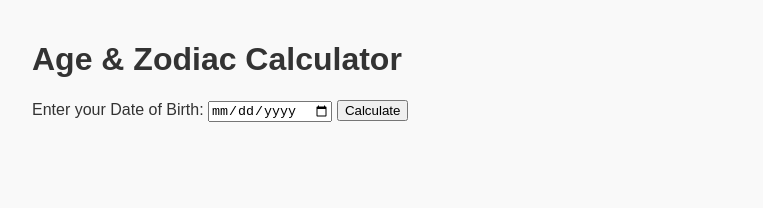
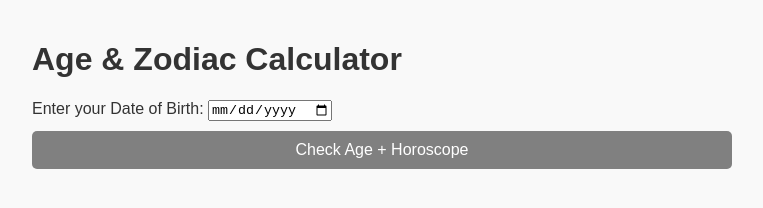
Before and after one commit to ashuZ0/Age-calculator-zodiac-, a plain HTML site: page index.html in a window 1280 px wide. Shown: the whole page, without its empty margins (258-1021 px from the left). Drawn offline with Linux system fonts and the light colour scheme.

Commit message:
Update index.html

```diff
--- a/index.html
+++ b/index.html
@@ -13,6 +13,17 @@
       color: #333;
       max-width: 700px;
       margin: auto;
+    }
+    button {
+      background-color: gray;
+      color: white;
+      border: none;
+      padding: 10px;
+      margin-top: 10px;
+      font-size: 1rem;
+      cursor: pointer;
+      border-radius: 5px;
+      width: 100%;
     }
     .result {
       margin-top: 20px;
@@ -33,7 +44,7 @@
   <h1>Age & Zodiac Calculator</h1>
   <label for="dob">Enter your Date of Birth:</label>
   <input type="date" id="dob">
-  <button onclick="calculate()">Calculate</button>
+  <button onclick="calculate()">Check Age + Horoscope</button>
 
   <div class="result" id="output"></div>
 
```
